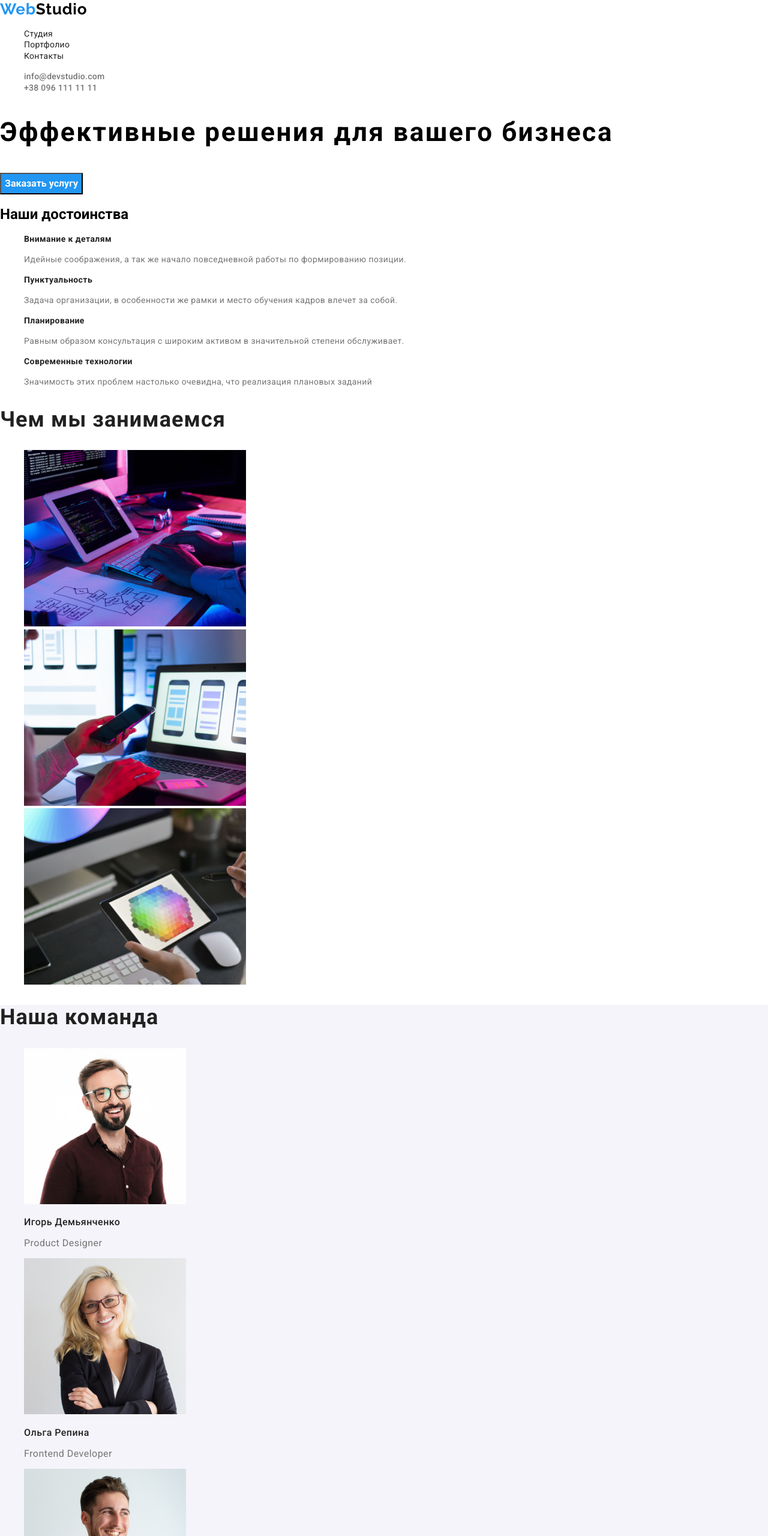
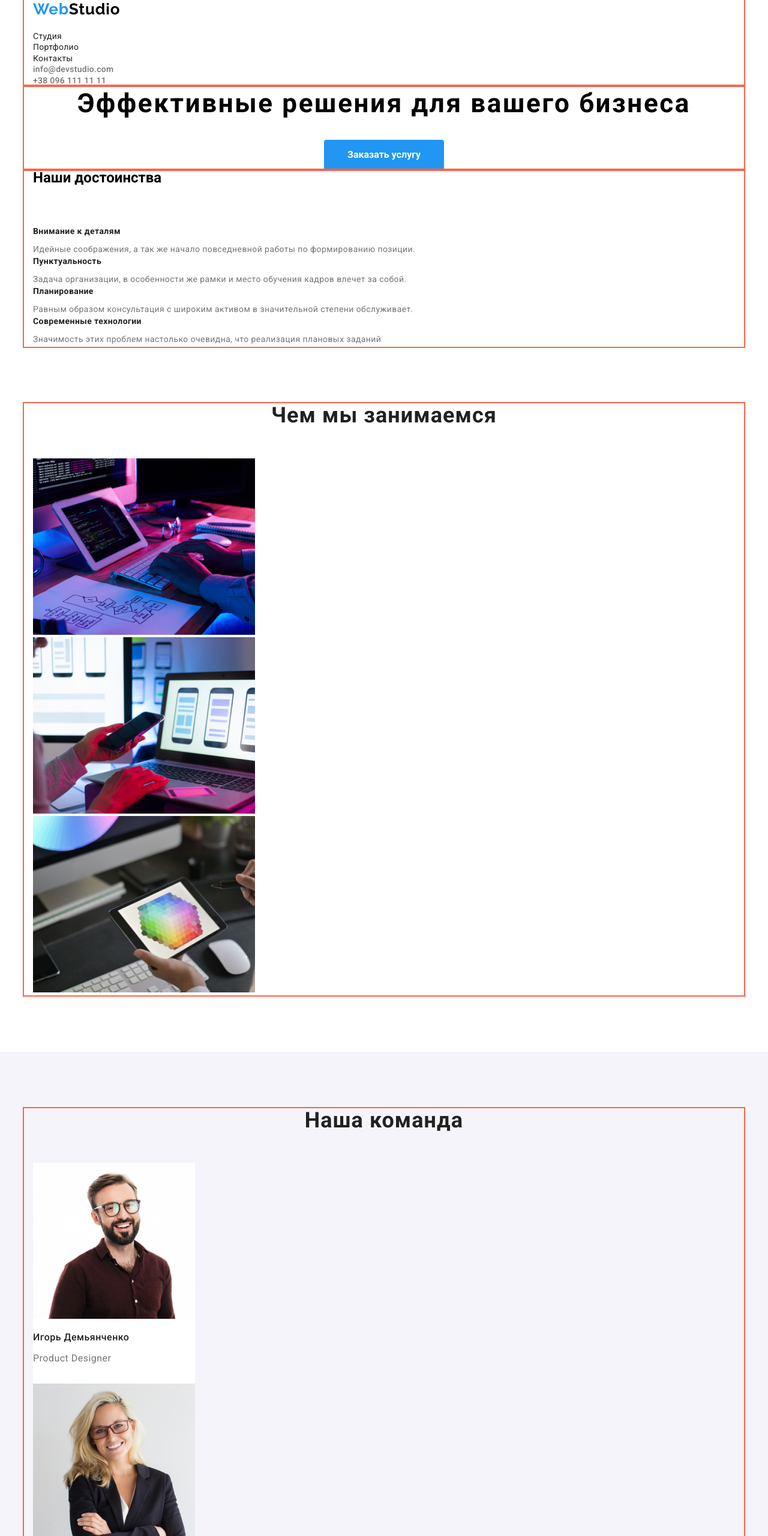
Before and after one commit to Maximka24/goit-markup-hw-03, a plain HTML site: page index.html in a window 1280 px wide. Shown: the top 2560 px of the page at 60% size. Drawn offline with nearby package versions, Linux system fonts and the light colour scheme.

Commit message:
L3
Добавлены контейнеры, марджины, отступы и т.д.

```diff
--- a/css/style.css
+++ b/css/style.css
@@ -1,3 +1,12 @@
+html {
+	box-sizing: border-box;
+}
+*,
+*::before,
+::after {
+	box-sizing: inherit;
+}
+
 :root {
 	--main-font-famil: "Roboto", sans-serif;
 	--main-text-color: #212121;
@@ -17,22 +26,36 @@
 body {
 	font-family: var(--main-font-famil);
 }
+ul {
+	margin: 0;
+	padding: 0;
+}
 li {
 	list-style: none;
 }
 a {
 	text-decoration: none;
 }
+.container {
+	margin-left: auto;
+	margin-right: auto;
+	width: 1200px;
+	padding-left: 15px;
+	padding-right: 15px;
+	outline: 2px solid tomato;
+}
 
 /* ШАПКА САЙТА */
 
 .logo {
+	display: inline-block;
 	font-family: "Raleway", sans-serif;
 	font-weight: bold;
 	font-size: 26px;
 	line-height: 1.19;
 	letter-spacing: 0.03em;
 	color: var(--main-logocolor-text);
+	padding-bottom: 20px;
 }
 .logo-color-black {
 	color: var(--main-logo-color);
@@ -50,12 +73,17 @@ a {
 .navigation .link:focus {
 	color: var(--color-tartet);
 }
+.margin-contacrs {
+	margin: 0;
+}
 .contacts {
+	display: inline-block;
 	font-weight: 500;
 	font-size: 14px;
 	line-height: 1.14;
 	letter-spacing: 0.02em;
 	color: var(--color-text-paragraph);
+	margin: 0;
 }
 .contacts:hover,
 .contacts:focus {
@@ -63,26 +91,40 @@ a {
 }
 
 /* /ШАПКА САЙТА */
-
+.hero {
+	text-align: center;
+}
 .main-header {
 	font-weight: 900;
 	font-size: 44px;
 	line-height: 1.36;
 	letter-spacing: 0.06em;
 	/* color: var(--color-text-h2); */
+	margin: 0;
+	margin-bottom: 30px;
 }
 .button {
+	min-width: 200px;
+	padding: 10px 32px;
 	font-family: var(--main-font-famil);
 	font-weight: 700;
 	font-size: 16px;
 	line-height: 1.87;
 	color: var(--text-button-hover);
 	background: var(--bg-dutton);
+	border-radius: 4px;
+	border: 0;
 }
 
 /* НАШИ ДОСТОИНСТВА */
 
+.advantage-title {
+	margin-top: 0;
+	margin-bottom: 68px;
+}
 .advantage {
+	margin: 0;
+	padding-bottom: 10px;
 	font-weight: 700;
 	font-size: 14px;
 	line-height: 1.14;
@@ -95,6 +137,10 @@ a {
 	line-height: 1.71;
 	letter-spacing: 0.03em;
 	color: var(--color-text-paragraph);
+	margin: 0;
+}
+.advantage-list {
+	margin-bottom: 94px;
 }
 
 /* /НАШИ ДОСТОИНСТВА */
@@ -102,11 +148,18 @@ a {
 /* ЧТО МЫ ДЕЛАЕМ */
 
 .second-header {
+	text-align: center;
 	font-weight: bold;
 	font-size: 36px;
 	line-height: 1.16;
 	letter-spacing: 0.03em;
 	color: var(--main-text-color);
+	margin: 0;
+	margin-bottom: 50px;
+}
+
+.second-list {
+	margin-bottom: 94px;
 }
 
 /* /ЧТО МЫ ДЕЛАЕМ */
@@ -115,6 +168,8 @@ a {
 
 .team-bg {
 	background: var(--color-bg-team);
+	padding-bottom: 94px;
+	padding-top: 94px;
 }
 .our-team {
 	font-weight: 500;
@@ -128,6 +183,13 @@ a {
 	line-height: 1.19;
 	letter-spacing: 0.03em;
 	color: var(--color-text-paragraph);
+	margin: 0;
+}
+.worker {
+	width: 270px;
+	height: 368px;
+	background: #ffffff;
+	border-radius: 0px 0px 4px 4px;
 }
 
 /* /НАША КОМАНДА */
@@ -136,20 +198,45 @@ a {
 
 .footer-bg {
 	background-color: var(--bg-footer);
+	padding-top: 60px;
+	padding-bottom: 60px;
 }
+
 .address {
+	display: inline-block;
 	font-weight: normal;
 	font-size: 14px;
 	line-height: 1.71;
 	letter-spacing: 0.03em;
 	color: var(--color-address);
 	font-style: normal;
+	margin-bottom: 9px;
+}
+.contacts-footer {
+	display: inline-block;
+	font-weight: 500;
+	font-size: 14px;
+	line-height: 1.14;
+	letter-spacing: 0.02em;
+	color: var(--color-text-paragraph);
+	margin: 0;
+}
+.margin-mailto {
+	margin-bottom: 9px;
 }
 
 /* /ФУТЕР */
 
 /* ПОРТФОЛИО */
+.title-portfolio {
+	margin: 0;
+}
 .button-portfolio {
+	border: 0;
+	display: inline-block;
+	border-radius: 4px;
+	padding: 6px 22px;
+
 	font-family: var(--main-font-famil);
 	font-weight: 700;
 	font-size: 16px;
@@ -170,6 +257,7 @@ a {
 	color: var(--main-text-color);
 }
 .activity-prof {
+	margin: 0;
 	font-weight: normal;
 	font-size: 16px;
 	line-height: 1.87;
--- a/index.html
+++ b/index.html
@@ -5,18 +5,19 @@
 	<link rel="stylesheet" href="https://cdnjs.cloudflare.com/ajax/libs/modern-normalize/1.0.0/modern-normalize.min.css"
 		integrity="sha512-ISS7cAi1PEhQ8jnbJpJZMd29NlhNj4AWYyLOSp2CE/CsHxTCu+r+t0D2yoJudVrd0/8fTVPUVDzY5Tvli75u/g=="
 		crossorigin="anonymous" />
+	<link rel="preconnect" href="https://fonts.gstatic.com">
+	<link href="https://fonts.googleapis.com/css2?family=Raleway:wght@700&family=Roboto:wght@400;500;700&display=swap"
+		rel="stylesheet">
 	<meta charset="UTF-8">
 	<meta name="viewport" content="width=device-width, initial-scale=1.0">
 	<title>Веб студия</title>
-	<link rel="preconnect" href="https://fonts.gstatic.com">
-	<link href="https://fonts.googleapis.com/css2?family=Raleway:wght@700&family=Roboto:wght@400;500;700&display=swap"
-		rel="stylesheet">
 	<link rel="stylesheet" href="./css/style.css">
 </head>
 
 <body>
 	<!-- ШАПКА САЙТА-->
 	<header>
+		<div class="container">
 			<a href="#" class="logo">Web<span class="logo-color-black">Studio</span></a>
 			<nav>
 				<ul class="navigation">
@@ -31,7 +32,7 @@
 					</li>
 				</ul>
 			</nav>
-		<ul>
+			<ul class="margin-contacrs">
 				<li>
 					<a class="contacts" href="mailto:info@devstudio.com">info@devstudio.com</a>
 				</li>
@@ -39,26 +40,31 @@
 					<a class="contacts" href="tel:+380961111111">+38 096 111 11 11</a>
 				</li>
 			</ul>
+		</div>
 	</header>
 	<!-- /ШАПКА САЙТА-->
-	<section>
+	<section class="hero">
+		<div class="container">
 			<h1 class="main-header"> Эффективные решения для вашего бизнеса</h1>
 			<button class="button" type="button">Заказать услугу</button>
+		</div>
 	</section>
 	<!-- НАШИ ДОСТОИНСТВА-->
 	<section>
-		<h2>Наши достоинства</h2>
-		<ul>
+		<div class="container">
+			<h2 class="advantage-title">Наши достоинства</h2>
+			<ul class="advantage-list">
 				<li>
 					<h3 class="advantage">Внимание к деталям</h3>
-				<p class="advantage-paragraph">Идейные соображения, а так же начало повседневной работы по формированию
-					позиции.</p>
+					<p class="advantage-paragraph">Идейные соображения, а так же начало повседневной работы по
+						формированию позиции.
+					</p>
 				</li>
 				<li>
 					<h3 class="advantage">Пунктуальность</h3>
-				<p class="advantage-paragraph">Задача организации, в особенности же рамки и место обучения кадров влечет
-					за
-					собой.</p>
+					<p class="advantage-paragraph">Задача организации, в особенности же рамки и место обучения кадров
+						влечет за собой.
+					</p>
 				</li>
 				<li>
 					<h3 class="advantage">Планирование</h3>
@@ -72,12 +78,14 @@
 					</p>
 				</li>
 			</ul>
+		</div>
 	</section>
 	<!-- /НАШИ ДОСТОИНСТВА-->
 	<!--Что мы делаем-->
-	<section>
+	<section class="work-item">
+		<div class="container">
 			<h2 class="second-header">Чем мы занимаемся</h2>
-		<ul>
+			<ul class="second-list">
 				<li>
 					<img src="./img/code-programm.jpg" alt="Написание кода" width="370" height="294">
 				</li>
@@ -88,47 +96,52 @@
 					<img src="./img/web-programm.jpg" alt="Веб дизайнерство" width="370" height="294">
 				</li>
 			</ul>
+		</div>
 	</section>
 	<!-- /Что мы делаем-->
 	<!-- Наша команда-->
 	<section class="team-bg">
+		<div class="container">
 			<h2 class="second-header">Наша команда</h2>
 			<ul>
-			<li>
+				<li class="worker">
 					<img src="./img/Demianchenko.jpg" alt="Игорь Демьянченко" width="270" height="260">
 					<h3 class="our-team">Игорь Демьянченко</h3>
 					<p class="profession">Product Designer</p>
 				</li>
-			<li>
+				<li class="worker">
 					<img src="./img/Repina.jpg" alt="Ольга Репина" width="270" height="260">
 					<h3 class="our-team">Ольга Репина</h3>
 					<p class="profession">Frontend Developer</p>
 				</li>
-			<li>
+				<li class="worker">
 					<img src="./img/Tarasov.jpg" alt="Николай Тарасов" width="270" height="260">
 					<h3 class="our-team">Николай Тарасов</h3>
 					<p class="profession">Marketing</p>
 				</li>
-			<li>
+				<li class="worker">
 					<img src="./img/Ermakov.jpg" alt="Михаил Ермаков" width="270" height="260">
 					<h3 class="our-team">Михаил Ермаков</h3>
 					<p class="profession">UI Designer</p>
 				</li>
 			</ul>
+		</div>
 	</section>
 	<!-- /Наша команда-->
 	<!-- Футер-->
 	<footer class="footer-bg">
-		<a href="#" class="logo">Web<span class="logo-color-white">Studio</span></a>
+		<div class="container">
+			<a class="logo" href="#">Web<span class="logo-color-white">Studio</span></a>
 			<address><a class="address" href="">г. Киев, пр-т Леси Украинки, 26</a></address>
 			<ul>
-			<li>
-				<a class="contacts" href="mailto:info@devstudio.com">info@devstudio.com></a>
+				<li class="margin-mailto">
+					<a class="contacts-footer" href="mailto:info@devstudio.com">info@devstudio.com</a>
 				</li>
 				<li>
-				<a class="contacts" href="tel:+380961111111">+38 096 111 11 11></a>
+					<a class="contacts-footer" href="tel:+380961111111">+38 096 111 11 11</a>
 				</li>
 			</ul>
+		</div>
 	</footer>
 	<!-- /Футер-->
 </body>
```
Also changed, not shown: pages/portfolio.html (+7 -1 lines). Lines whose indentation alone changed are shown as unchanged.
